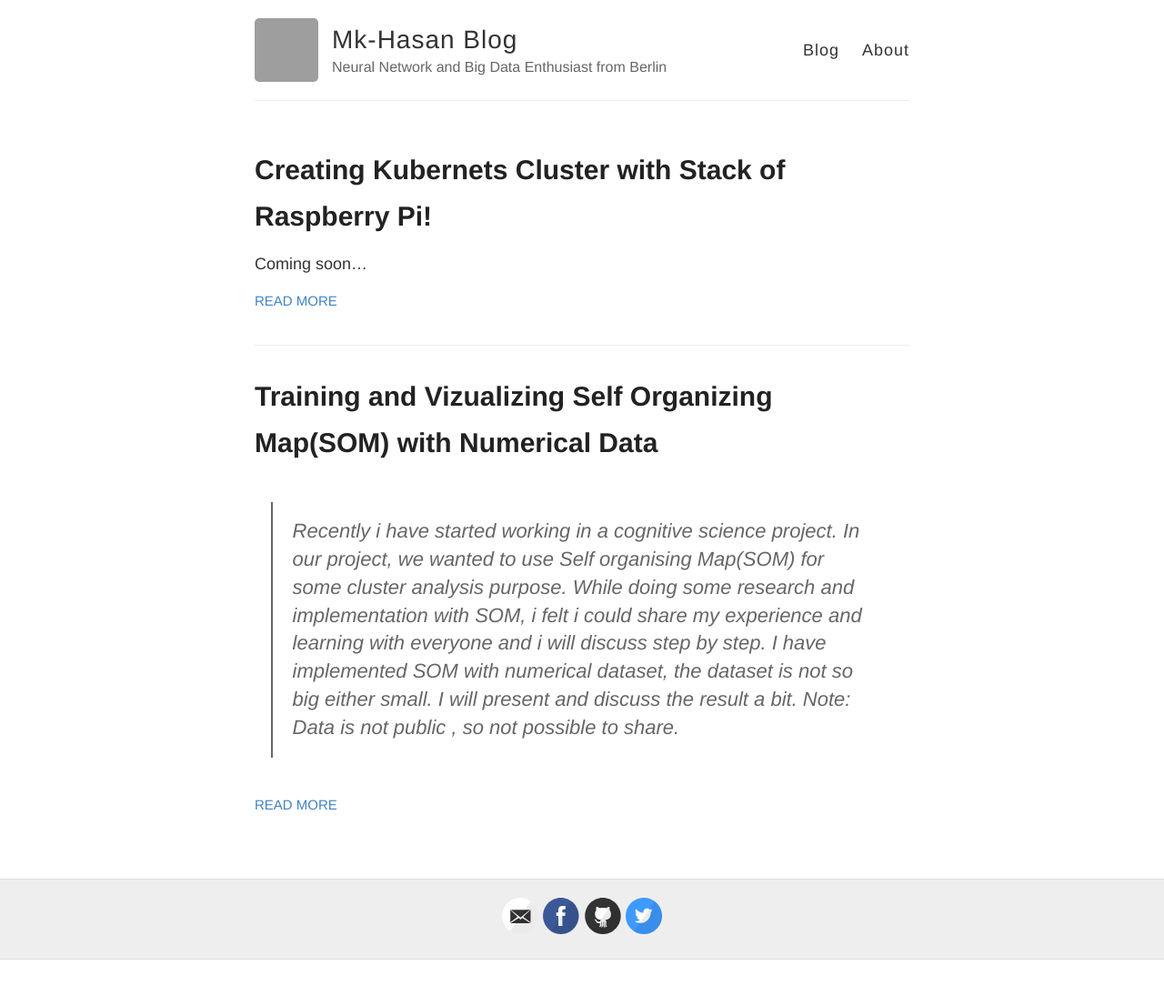
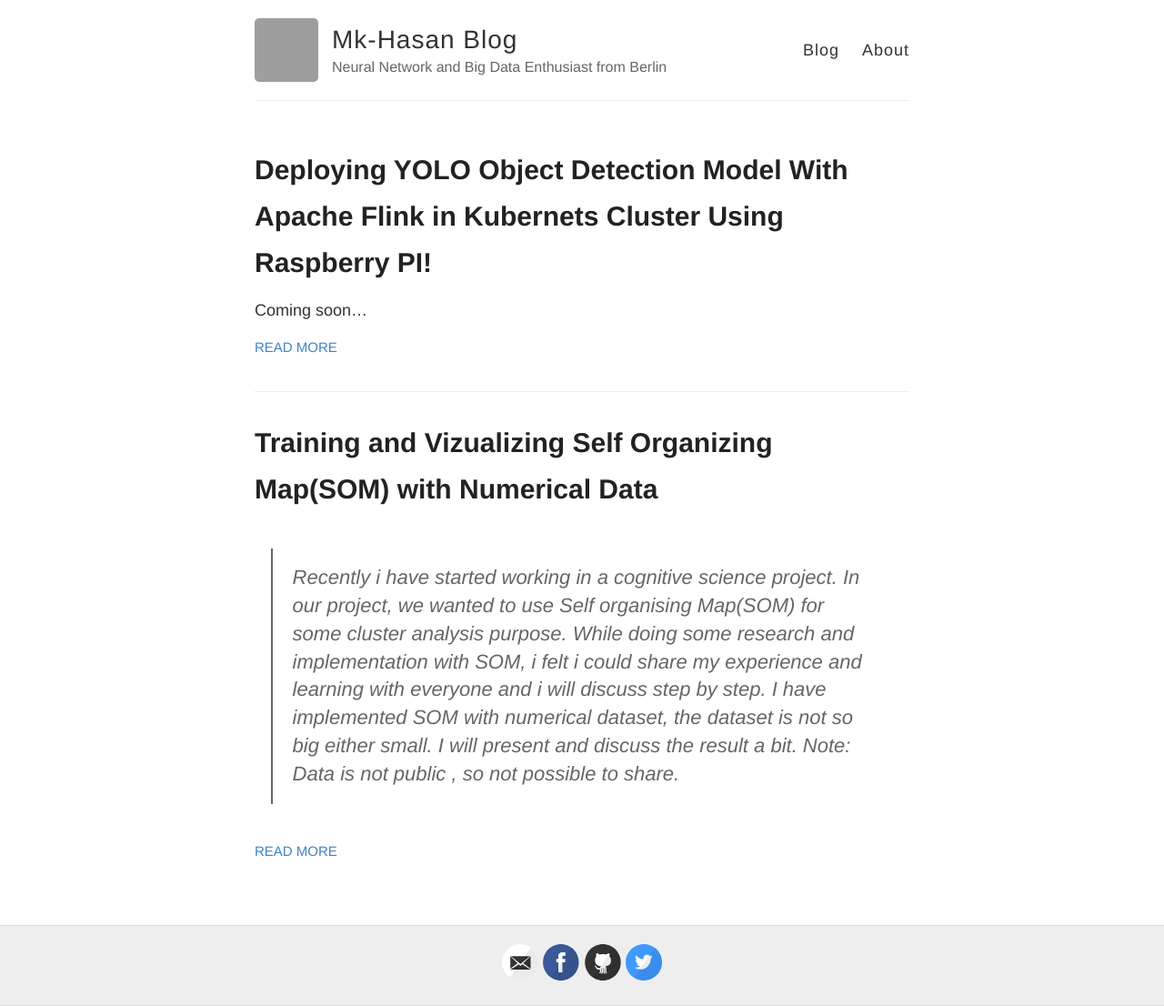
Before and after one commit to mk-hasan/mk-hasan.github.io, a Jekyll site: the page built from index.html, in a window 1280 px wide. Shown: the whole page at 91% size. Built offline with Jekyll 4.4.1, drawn with Linux system fonts in a browser that asks for light colours; before the commit the page ends 1055 px from its top, so only the background shows below that; grey boxes are pictures that could not be loaded.

Commit message:
heading change

```diff
--- a/_posts/2019-1-3-Hello-World.md
+++ b/_posts/2019-1-3-Hello-World.md
@@ -1,6 +1,6 @@
 ---
 layout: post
-title: Creating Kubernets Cluster with Stack of Raspberry Pi!
+title: Deploying YOLO Object Detection Model With Apache Flink in Kubernets Cluster Using Raspberry PI!
 ---
 
 Coming soon...
```
